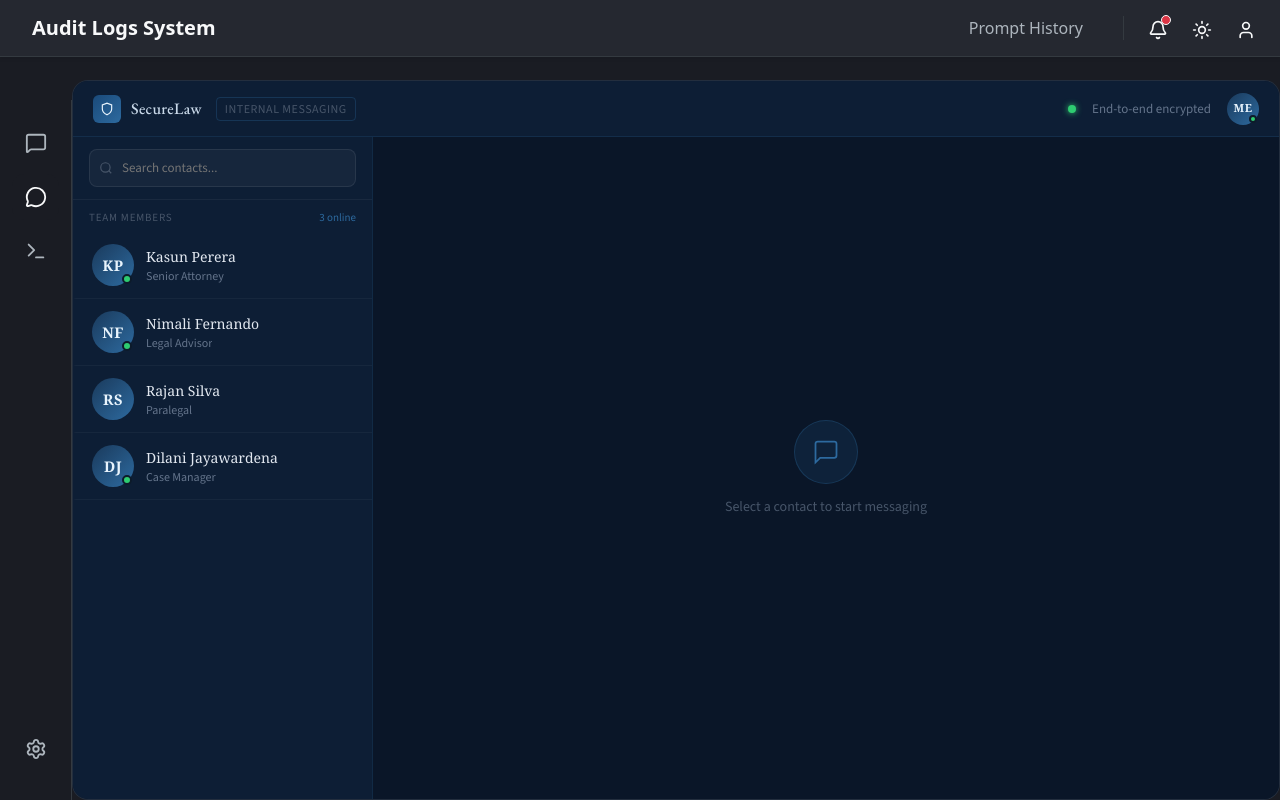
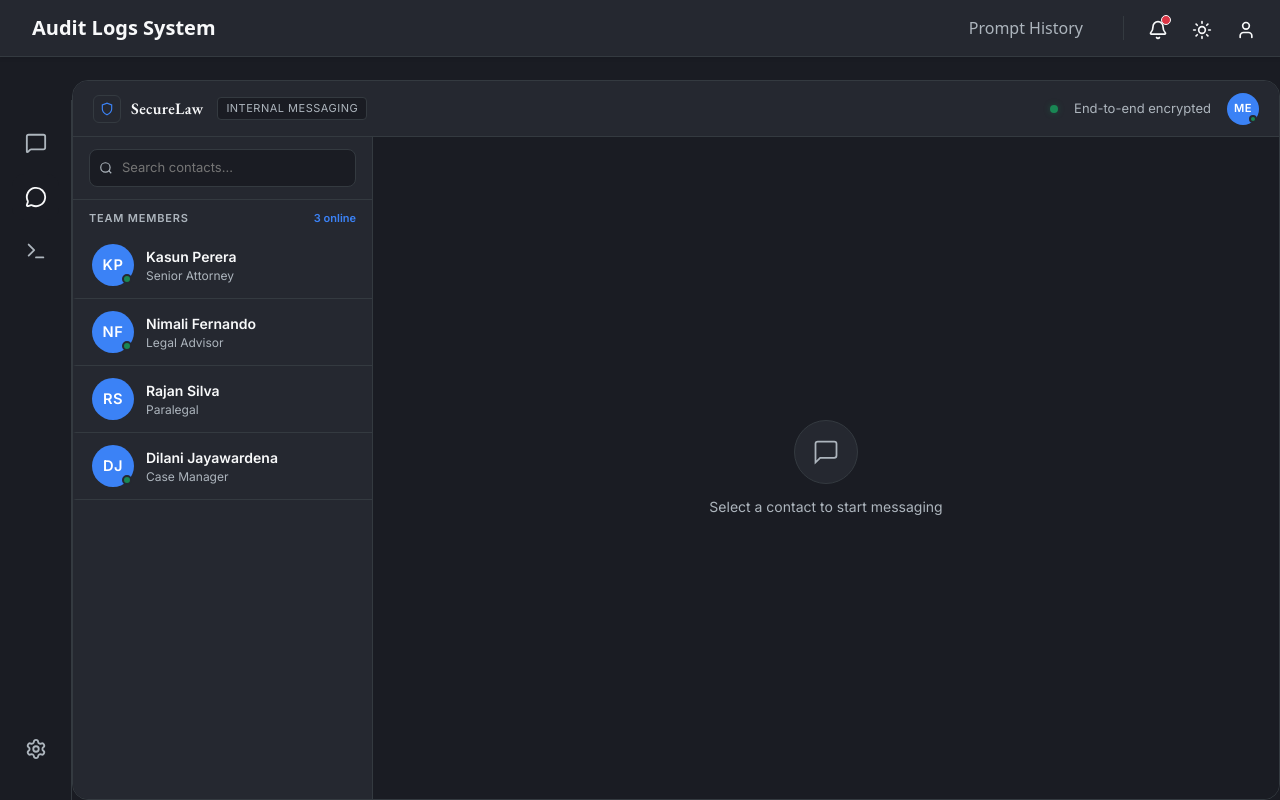
Before and after one commit to iCET-Computer-Engineering-Technology/Securelaw-Gateway-Frontend, a React (Vite) app: page /messages in a window 1280 px wide. Built offline with nearby package versions, Linux system fonts and the light colour scheme.

Commit message:
refactor: update UI components for consistency and improved styling

```diff
--- a/src/pages/Securechat.jsx
+++ b/src/pages/Securechat.jsx
@@ -48,25 +48,25 @@ const formatDate = (timestamp) => {
 function Avatar({ initials, size = 40, online = false }) {
   return (
     <div className="position-relative d-inline-block">
-      <div style={{ width: size, height: size, borderRadius: "50%", background: "linear-gradient(135deg, #1a3a5c 0%, #2d6a9f 100%)", display: "flex", alignItems: "center", justifyContent: "center", fontSize: size * 0.35, fontWeight: 600, color: "#e8f4fd", letterSpacing: "0.5px", fontFamily: "'Georgia', serif", flexShrink: 0 }}>
+      <div style={{ width: size, height: size, borderRadius: "50%", background: "var(--accent)", display: "flex", alignItems: "center", justifyContent: "center", fontSize: size * 0.35, fontWeight: 600, color: "#ffffff", letterSpacing: "0.5px", fontFamily: "'Inter', sans-serif", flexShrink: 0 }}>
         {initials}
       </div>
-      {online && <span style={{ position: "absolute", bottom: 2, right: 2, width: size * 0.25, height: size * 0.25, background: "#2ecc71", borderRadius: "50%", border: "2px solid #0d1b2a" }} />}
+      {online && <span style={{ position: "absolute", bottom: 2, right: 2, width: size * 0.25, height: size * 0.25, background: "#198754", borderRadius: "50%", border: "2px solid var(--bg-glass)" }} />}
     </div>
   );
 }
 
 function ContactItem({ contact, isActive, onClick, lastMessage }) {
   return (
-    <div onClick={() => onClick(contact)} style={{ display: "flex", alignItems: "center", gap: 12, padding: "12px 16px", cursor: "pointer", borderLeft: isActive ? "3px solid #2d6a9f" : "3px solid transparent", background: isActive ? "rgba(45, 106, 159, 0.12)" : "transparent", transition: "all 0.15s ease", borderBottom: "1px solid rgba(255,255,255,0.04)" }} onMouseEnter={(e) => { if (!isActive) e.currentTarget.style.background = "rgba(255,255,255,0.04)"; }} onMouseLeave={(e) => { if (!isActive) e.currentTarget.style.background = "transparent"; }}>
+    <div onClick={() => onClick(contact)} style={{ display: "flex", alignItems: "center", gap: 12, padding: "12px 16px", cursor: "pointer", borderLeft: isActive ? "3px solid var(--accent)" : "3px solid transparent", background: isActive ? "var(--bg-pill)" : "transparent", transition: "all 0.15s ease", borderBottom: "1px solid var(--border)" }} onMouseEnter={(e) => { if (!isActive) e.currentTarget.style.background = "var(--bg-input)"; }} onMouseLeave={(e) => { if (!isActive) e.currentTarget.style.background = "transparent"; }}>
       <Avatar initials={contact.initials} size={42} online={contact.online} />
       <div style={{ flex: 1, minWidth: 0 }}>
         <div style={{ display: "flex", justifyContent: "space-between", alignItems: "center" }}>
-          <span style={{ color: "#e2e8f0", fontSize: 14, fontWeight: 500, fontFamily: "'Georgia', serif" }}>{contact.name}</span>
-          {lastMessage && <span style={{ color: "#64748b", fontSize: 11 }}>{formatTime(lastMessage.timestamp)}</span>}
+          <span style={{ color: "var(--text-main)", fontSize: 14, fontWeight: 600 }}>{contact.name}</span>
+          {lastMessage && <span style={{ color: "var(--text-muted)", fontSize: 11 }}>{formatTime(lastMessage.timestamp)}</span>}
         </div>
         <div style={{ display: "flex", justifyContent: "space-between", alignItems: "center" }}>
-          <span style={{ color: "#64748b", fontSize: 12, overflow: "hidden", textOverflow: "ellipsis", whiteSpace: "nowrap", maxWidth: 140 }}>
+          <span style={{ color: "var(--text-muted)", fontSize: 12, overflow: "hidden", textOverflow: "ellipsis", whiteSpace: "nowrap", maxWidth: 140 }}>
             {lastMessage ? lastMessage.messageContent : contact.role}
           </span>
         </div>
@@ -79,12 +79,12 @@ function MessageBubble({ message, isMine }) {
   return (
     <div style={{ display: "flex", justifyContent: isMine ? "flex-end" : "flex-start", marginBottom: 8, padding: "0 16px" }}>
       <div style={{ maxWidth: "70%" }}>
-        <div style={{ padding: "10px 14px", borderRadius: isMine ? "18px 18px 4px 18px" : "18px 18px 18px 4px", background: isMine ? "linear-gradient(135deg, #1a4a7a 0%, #2d6a9f 100%)" : "#1e2d3d", color: isMine ? "#e8f4fd" : "#cbd5e1", fontSize: 14, lineHeight: 1.5, wordBreak: "break-word", border: isMine ? "none" : "1px solid rgba(255,255,255,0.07)" }}>
+        <div style={{ padding: "10px 14px", borderRadius: isMine ? "18px 18px 4px 18px" : "18px 18px 18px 4px", background: isMine ? "var(--accent)" : "var(--bg-pill)", color: isMine ? "#ffffff" : "var(--text-main)", fontSize: 14, lineHeight: 1.5, wordBreak: "break-word", border: isMine ? "none" : "1px solid var(--border)" }}>
           {message.messageContent}
         </div>
-        <div style={{ textAlign: isMine ? "right" : "left", marginTop: 3, fontSize: 11, color: "#475569", paddingLeft: isMine ? 0 : 4, paddingRight: isMine ? 4 : 0 }}>
+        <div style={{ textAlign: isMine ? "right" : "left", marginTop: 3, fontSize: 11, color: "var(--text-muted)", paddingLeft: isMine ? 0 : 4, paddingRight: isMine ? 4 : 0 }}>
           {formatTime(message.timestamp)}
-          {isMine && <span style={{ marginLeft: 4, color: message.read ? "#2d6a9f" : "#475569" }}>{message.read ? "✓✓" : "✓"}</span>}
+          {isMine && <span style={{ marginLeft: 4, color: message.read ? "var(--accent)" : "var(--text-muted)" }}>{message.read ? "✓✓" : "✓"}</span>}
         </div>
       </div>
     </div>
@@ -94,9 +94,9 @@ function MessageBubble({ message, isMine }) {
 function DateDivider({ label }) {
   return (
     <div style={{ display: "flex", alignItems: "center", padding: "12px 20px", gap: 12 }}>
-      <div style={{ flex: 1, height: 1, background: "rgba(255,255,255,0.06)" }} />
-      <span style={{ fontSize: 11, color: "#475569", letterSpacing: "0.5px", textTransform: "uppercase" }}>{label}</span>
-      <div style={{ flex: 1, height: 1, background: "rgba(255,255,255,0.06)" }} />
+      <div style={{ flex: 1, height: 1, background: "var(--border)" }} />
+      <span style={{ fontSize: 11, color: "var(--text-muted)", letterSpacing: "0.5px", textTransform: "uppercase", fontWeight: "600" }}>{label}</span>
+      <div style={{ flex: 1, height: 1, background: "var(--border)" }} />
     </div>
   );
 }
@@ -104,10 +104,10 @@ function DateDivider({ label }) {
 function EmptyState() {
   return (
     <div style={{ flex: 1, display: "flex", flexDirection: "column", alignItems: "center", justifyContent: "center", gap: 12 }}>
-      <div style={{ width: 64, height: 64, borderRadius: "50%", background: "rgba(45,106,159,0.15)", border: "1px solid rgba(45,106,159,0.3)", display: "flex", alignItems: "center", justifyContent: "center" }}>
-        <svg width="28" height="28" fill="none" stroke="#2d6a9f" strokeWidth="1.5" viewBox="0 0 24 24"><path d="M21 15a2 2 0 0 1-2 2H7l-4 4V5a2 2 0 0 1 2-2h14a2 2 0 0 1 2 2z" /></svg>
+      <div style={{ width: 64, height: 64, borderRadius: "50%", background: "var(--bg-pill)", border: "1px solid var(--border)", display: "flex", alignItems: "center", justifyContent: "center", color: "var(--text-muted)" }}>
+        <svg width="28" height="28" fill="none" stroke="currentColor" strokeWidth="1.5" viewBox="0 0 24 24"><path d="M21 15a2 2 0 0 1-2 2H7l-4 4V5a2 2 0 0 1 2-2h14a2 2 0 0 1 2 2z" /></svg>
       </div>
-      <p style={{ color: "#475569", fontSize: 14, margin: 0 }}>Select a contact to start messaging</p>
+      <p style={{ color: "var(--text-muted)", fontSize: 14, margin: 0 }}>Select a contact to start messaging</p>
     </div>
   );
 }
@@ -198,22 +198,22 @@ export default function SecureChat() {
 
   return (
     <>
-      <link href="https://fonts.googleapis.com/css2?family=EB+Garamond:wght@400;500;600&family=Source+Sans+3:wght@400;500;600&display=swap" rel="stylesheet" />
+      <link href="https://fonts.googleapis.com/css2?family=EB+Garamond:wght@400;500;600&family=Inter:wght@400;500;600&display=swap" rel="stylesheet" />
 
-      <div style={{ height: "100%", background: "#0a1628", display: "flex", flexDirection: "column", fontFamily: "'Source Sans 3', sans-serif", overflow: "hidden", borderRadius: "16px", border: "1px solid rgba(255,255,255,0.1)" }}>
+      <div style={{ height: "100%", background: "var(--bg-main)", display: "flex", flexDirection: "column", fontFamily: "'Inter', sans-serif", overflow: "hidden", borderRadius: "16px", border: "1px solid var(--border)", transition: "background-color 0.3s ease, border-color 0.3s ease" }}>
 
         {/* TOP NAVBAR */}
-        <nav style={{ height: 56, background: "#0d1e35", borderBottom: "1px solid rgba(45,106,159,0.2)", display: "flex", alignItems: "center", justifyContent: "space-between", padding: "0 20px", flexShrink: 0 }}>
+        <nav style={{ height: 56, background: "var(--bg-glass)", borderBottom: "1px solid var(--border)", display: "flex", alignItems: "center", justifyContent: "space-between", padding: "0 20px", flexShrink: 0, transition: "background-color 0.3s ease, border-color 0.3s ease" }}>
           <div style={{ display: "flex", alignItems: "center", gap: 10 }}>
-            <div style={{ width: 28, height: 28, borderRadius: 6, background: "linear-gradient(135deg, #1a4a7a 0%, #2d6a9f 100%)", display: "flex", alignItems: "center", justifyContent: "center" }}>
-              <svg width="14" height="14" fill="none" stroke="#e8f4fd" strokeWidth="2" viewBox="0 0 24 24"><path d="M12 22s8-4 8-10V5l-8-3-8 3v7c0 6 8 10 8 10z" /></svg>
+            <div style={{ width: 28, height: 28, borderRadius: 6, background: "var(--bg-pill)", border: "1px solid var(--border)", display: "flex", alignItems: "center", justifyContent: "center" }}>
+              <svg width="14" height="14" fill="none" stroke="var(--accent)" strokeWidth="2" viewBox="0 0 24 24" style={{ transition: "stroke 0.3s ease" }}><path d="M12 22s8-4 8-10V5l-8-3-8 3v7c0 6 8 10 8 10z" /></svg>
             </div>
-            <span style={{ color: "#c8d8e8", fontSize: 16, fontFamily: "'EB Garamond', serif", fontWeight: 500, letterSpacing: "0.3px" }}>SecureLaw</span>
-            <span style={{ color: "#475569", fontSize: 12, marginLeft: 4, padding: "2px 8px", border: "1px solid rgba(45,106,159,0.3)", borderRadius: 4, letterSpacing: "0.5px" }}>INTERNAL MESSAGING</span>
+            <span style={{ color: "var(--text-main)", fontSize: 16, fontFamily: "'EB Garamond', serif", fontWeight: 600, letterSpacing: "0.3px" }}>SecureLaw</span>
+            <span style={{ color: "var(--text-muted)", fontSize: 11, marginLeft: 4, padding: "2px 8px", border: "1px solid var(--border)", borderRadius: 4, letterSpacing: "0.5px", background: "var(--bg-input)" }}>INTERNAL MESSAGING</span>
           </div>
           <div style={{ display: "flex", alignItems: "center", gap: 16 }}>
-            <div style={{ width: 8, height: 8, borderRadius: "50%", background: "#2ecc71", boxShadow: "0 0 6px #2ecc71" }} />
-            <span style={{ color: "#64748b", fontSize: 13 }}>End-to-end encrypted</span>
+            <div style={{ width: 8, height: 8, borderRadius: "50%", background: "#198754", boxShadow: "0 0 6px rgba(25, 135, 84, 0.4)" }} />
+            <span style={{ color: "var(--text-muted)", fontSize: 13 }}>End-to-end encrypted</span>
             <Avatar initials="ME" size={32} online={true} />
           </div>
         </nav>
@@ -222,18 +222,18 @@ export default function SecureChat() {
         <div style={{ flex: 1, display: "flex", overflow: "hidden" }}>
 
           {/* LEFT SIDEBAR */}
-          <div style={{ width: 300, background: "#0d1e35", borderRight: "1px solid rgba(45,106,159,0.15)", display: "flex", flexDirection: "column", flexShrink: 0 }}>
-            <div style={{ padding: "12px 16px", borderBottom: "1px solid rgba(255,255,255,0.05)" }}>
+          <div style={{ width: 300, background: "var(--bg-glass)", borderRight: "1px solid var(--border)", display: "flex", flexDirection: "column", flexShrink: 0, transition: "background-color 0.3s ease, border-color 0.3s ease" }}>
+            <div style={{ padding: "12px 16px", borderBottom: "1px solid var(--border)", transition: "border-color 0.3s ease" }}>
               <div style={{ position: "relative" }}>
-                <svg width="14" height="14" fill="none" stroke="#475569" strokeWidth="2" viewBox="0 0 24 24" style={{ position: "absolute", left: 10, top: "50%", transform: "translateY(-50%)" }}><circle cx="11" cy="11" r="8" /><line x1="21" y1="21" x2="16.65" y2="16.65" /></svg>
-                <input type="text" placeholder="Search contacts..." value={searchQuery} onChange={(e) => setSearchQuery(e.target.value)} style={{ width: "100%", background: "rgba(255,255,255,0.04)", border: "1px solid rgba(255,255,255,0.08)", borderRadius: 8, padding: "8px 10px 8px 32px", color: "#cbd5e1", fontSize: 13, outline: "none" }} />
+                <svg width="14" height="14" fill="none" stroke="var(--text-muted)" strokeWidth="2" viewBox="0 0 24 24" style={{ position: "absolute", left: 10, top: "50%", transform: "translateY(-50%)" }}><circle cx="11" cy="11" r="8" /><line x1="21" y1="21" x2="16.65" y2="16.65" /></svg>
+                <input type="text" placeholder="Search contacts..." value={searchQuery} onChange={(e) => setSearchQuery(e.target.value)} style={{ width: "100%", background: "var(--bg-input)", border: "1px solid var(--border)", borderRadius: 8, padding: "8px 10px 8px 32px", color: "var(--text-main)", fontSize: 13, outline: "none", transition: "background-color 0.3s ease, border-color 0.3s ease, color 0.3s ease" }} />
               </div>
             </div>
             <div style={{ padding: "10px 16px 6px", display: "flex", justifyContent: "space-between", alignItems: "center" }}>
-              <span style={{ color: "#475569", fontSize: 11, letterSpacing: "0.8px", textTransform: "uppercase" }}>Team Members</span>
-              <span style={{ color: "#2d6a9f", fontSize: 11 }}>{filteredContacts.filter((c) => c.online).length} online</span>
+              <span style={{ color: "var(--text-muted)", fontSize: 11, letterSpacing: "0.8px", textTransform: "uppercase", fontWeight: 600 }}>Team Members</span>
+              <span style={{ color: "var(--accent)", fontSize: 11, fontWeight: 600, transition: "color 0.3s ease" }}>{filteredContacts.filter((c) => c.online).length} online</span>
             </div>
-            <div style={{ flex: 1, overflowY: "auto", paddingBottom: "20px" }}>
+            <div className="custom-scrollbar" style={{ flex: 1, overflowY: "auto", paddingBottom: "20px" }}>
               {filteredContacts.map((contact) => (
                 <ContactItem key={contact.id} contact={contact} isActive={selectedContact?.id === contact.id} onClick={handleSelectContact} lastMessage={lastMessages[contact.id]} />
               ))}
@@ -241,15 +241,15 @@ export default function SecureChat() {
           </div>
 
           {/* RIGHT CHAT AREA */}
-          <div style={{ flex: 1, display: "flex", flexDirection: "column", overflow: "hidden", backgroundColor: '#0a1628' }}>
+          <div style={{ flex: 1, display: "flex", flexDirection: "column", overflow: "hidden", backgroundColor: 'var(--bg-main)', transition: "background-color 0.3s ease" }}>
             {selectedContact ? (
               <>
-                <div style={{ height: 60, background: "#0d1e35", borderBottom: "1px solid rgba(45,106,159,0.15)", display: "flex", alignItems: "center", justifyContent: "space-between", padding: "0 20px", flexShrink: 0 }}>
+                <div style={{ height: 60, background: "var(--bg-glass)", borderBottom: "1px solid var(--border)", display: "flex", alignItems: "center", justifyContent: "space-between", padding: "0 20px", flexShrink: 0, transition: "background-color 0.3s ease, border-color 0.3s ease" }}>
                   <div style={{ display: "flex", alignItems: "center", gap: 12 }}>
                     <Avatar initials={selectedContact.initials} size={38} online={selectedContact.online} />
                     <div>
-                      <p style={{ margin: 0, color: "#e2e8f0", fontSize: 15, fontFamily: "'EB Garamond', serif", fontWeight: 500 }}>{selectedContact.name}</p>
-                      <p style={{ margin: 0, color: selectedContact.online ? "#2ecc71" : "#475569", fontSize: 12 }}>{selectedContact.online ? "Online" : "Offline"} · {selectedContact.role}</p>
+                      <p style={{ margin: 0, color: "var(--text-main)", fontSize: 15, fontWeight: 600 }}>{selectedContact.name}</p>
+                      <p style={{ margin: 0, color: selectedContact.online ? "#198754" : "var(--text-muted)", fontSize: 12 }}>{selectedContact.online ? "Online" : "Offline"} · {selectedContact.role}</p>
                     </div>
                   </div>
                 </div>
@@ -258,12 +258,12 @@ export default function SecureChat() {
                   {loading ? (
                     <div style={{ flex: 1, display: "flex", alignItems: "center", justifyContent: "center" }}>
                       <div style={{ display: "flex", gap: 6, alignItems: "center" }}>
-                        {[0, 1, 2].map((i) => (<div key={i} style={{ width: 8, height: 8, borderRadius: "50%", background: "#2d6a9f", animation: `bounce 1s ${i * 0.2}s infinite` }} />))}
+                        {[0, 1, 2].map((i) => (<div key={i} style={{ width: 8, height: 8, borderRadius: "50%", background: "var(--accent)", animation: `bounce 1s ${i * 0.2}s infinite`, transition: "background-color 0.3s ease" }} />))}
                       </div>
                     </div>
                   ) : messages.length === 0 ? (
                     <div style={{ flex: 1, display: "flex", alignItems: "center", justifyContent: "center" }}>
-                      <p style={{ color: "#475569", fontSize: 14 }}>No messages yet. Start the conversation.</p>
+                      <p style={{ color: "var(--text-muted)", fontSize: 14 }}>No messages yet. Start the conversation.</p>
                     </div>
                   ) : (
                     Object.entries(groupedMessages).map(([date, msgs]) => (
@@ -274,19 +274,19 @@ export default function SecureChat() {
                     ))
                   )}
                   {error && (
-                    <div style={{ margin: "8px 16px", padding: "8px 12px", background: "rgba(226,75,74,0.1)", border: "1px solid rgba(226,75,74,0.3)", borderRadius: 8, color: "#f87171", fontSize: 13 }}>{error}</div>
+                    <div style={{ margin: "8px 16px", padding: "8px 12px", background: "rgba(220, 53, 69, 0.1)", border: "1px solid rgba(220, 53, 69, 0.3)", borderRadius: 8, color: "#dc3545", fontSize: 13 }}>{error}</div>
                   )}
                   <div ref={messagesEndRef} />
                 </div>
 
-                <div style={{ padding: "12px 16px", background: "#0d1e35", borderTop: "1px solid rgba(45,106,159,0.15)", flexShrink: 0 }}>
-                  <div style={{ display: "flex", alignItems: "flex-end", gap: 10, background: "rgba(255,255,255,0.04)", border: "1px solid rgba(255,255,255,0.09)", borderRadius: 12, padding: "8px 8px 8px 14px" }}>
-                    <textarea ref={inputRef} value={inputText} onChange={(e) => { setInputText(e.target.value); e.target.style.height = "auto"; e.target.style.height = Math.min(e.target.scrollHeight, 120) + "px"; }} onKeyDown={handleKeyDown} placeholder={`Message ${selectedContact.name}...`} rows={1} className="custom-scrollbar" style={{ flex: 1, background: "transparent", border: "none", outline: "none", color: "#cbd5e1", fontSize: 14, resize: "none", lineHeight: 1.5, maxHeight: 120, overflowY: "auto", padding: 0, fontFamily: "'Source Sans 3', sans-serif" }} />
-                    <button onClick={handleSend} disabled={!inputText.trim() || sending} style={{ width: 36, height: 36, borderRadius: 8, background: inputText.trim() && !sending ? "linear-gradient(135deg, #1a4a7a 0%, #2d6a9f 100%)" : "rgba(255,255,255,0.06)", border: "none", display: "flex", alignItems: "center", justifyContent: "center", cursor: inputText.trim() && !sending ? "pointer" : "default", transition: "all 0.15s ease", flexShrink: 0 }}>
-                      <svg width="16" height="16" fill="none" stroke={inputText.trim() && !sending ? "#e8f4fd" : "#475569"} strokeWidth="2" viewBox="0 0 24 24"><line x1="22" y1="2" x2="11" y2="13" /><polygon points="22 2 15 22 11 13 2 9 22 2" /></svg>
+                <div style={{ padding: "12px 16px", background: "var(--bg-glass)", borderTop: "1px solid var(--border)", flexShrink: 0, transition: "background-color 0.3s ease, border-color 0.3s ease" }}>
+                  <div style={{ display: "flex", alignItems: "flex-end", gap: 10, background: "var(--bg-input)", border: "1px solid var(--border)", borderRadius: 12, padding: "8px 8px 8px 14px", transition: "background-color 0.3s ease, border-color 0.3s ease" }}>
+                    <textarea ref={inputRef} value={inputText} onChange={(e) => { setInputText(e.target.value); e.target.style.height = "auto"; e.target.style.height = Math.min(e.target.scrollHeight, 120) + "px"; }} onKeyDown={handleKeyDown} placeholder={`Message ${selectedContact.name}...`} rows={1} className="custom-scrollbar" style={{ flex: 1, background: "transparent", border: "none", outline: "none", color: "var(--text-main)", fontSize: 14, resize: "none", lineHeight: 1.5, maxHeight: 120, overflowY: "auto", padding: 0, transition: "color 0.3s ease" }} />
+                    <button onClick={handleSend} disabled={!inputText.trim() || sending} style={{ width: 36, height: 36, borderRadius: 8, background: inputText.trim() && !sending ? "var(--accent)" : "var(--bg-pill)", border: "none", display: "flex", alignItems: "center", justifyContent: "center", cursor: inputText.trim() && !sending ? "pointer" : "default", transition: "all 0.3s ease", flexShrink: 0 }}>
+                      <svg width="16" height="16" fill="none" stroke={inputText.trim() && !sending ? "#ffffff" : "var(--text-muted)"} strokeWidth="2" viewBox="0 0 24 24" style={{ transition: "stroke 0.3s ease" }}><line x1="22" y1="2" x2="11" y2="13" /><polygon points="22 2 15 22 11 13 2 9 22 2" /></svg>
                     </button>
                   </div>
-                  <p style={{ color: "#334155", fontSize: 11, marginTop: 6, marginBottom: 0, textAlign: "center" }}>Press Enter to send · Shift+Enter for new line</p>
+                  <p style={{ color: "var(--text-muted)", fontSize: 11, marginTop: 6, marginBottom: 0, textAlign: "center" }}>Press Enter to send · Shift+Enter for new line</p>
                 </div>
               </>
             ) : (
```
Also changed, not shown: src/components/Login.jsx (+0 -10 lines), src/components/ProfileCard.jsx (+0 -10 lines).
